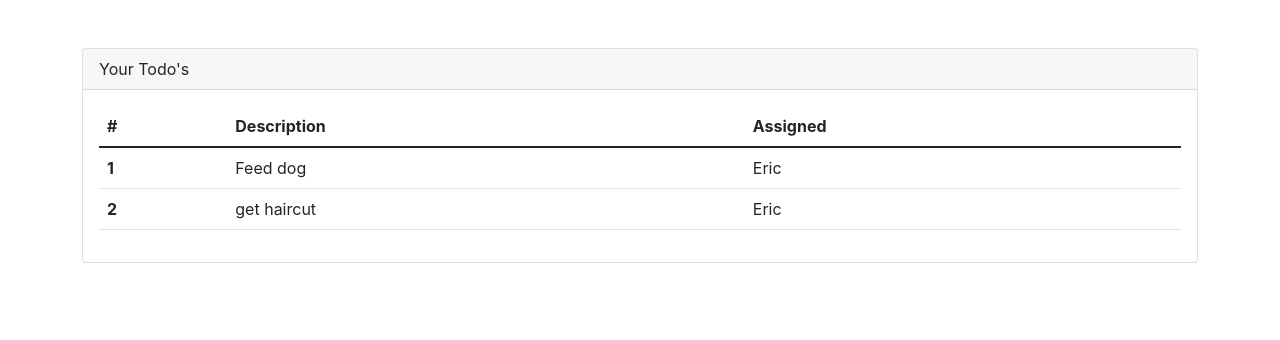
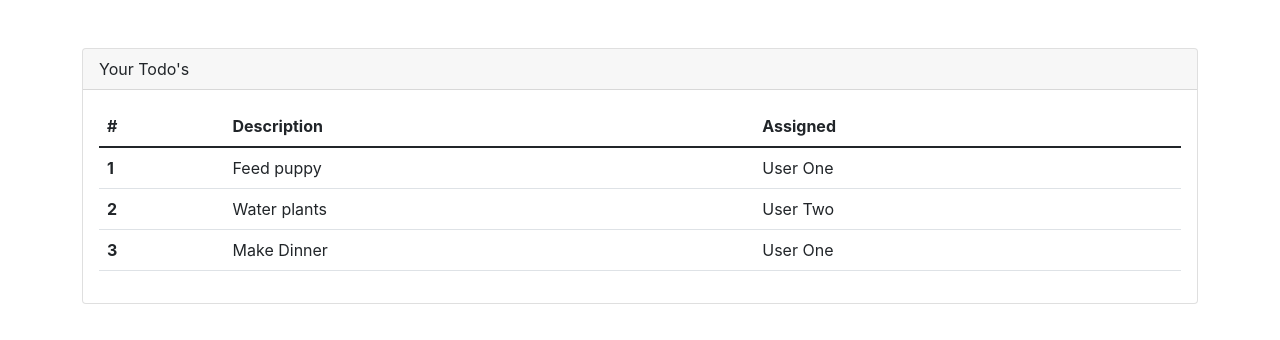
Before and after one commit to matthewguizar/ReactDemo, a React (Create React App) app: page / in a window 1280 px wide. Shown: the top 340 px of the page. Built offline with nearby package versions, Linux system fonts and the light colour scheme.

Commit message:
passing data to react components dynamically

```diff
--- a/src/App.js
+++ b/src/App.js
@@ -27,12 +27,21 @@
               </tr>
             </thead>
             <tbody>
-              <TodoRowItem/>
-              <tr>
-                <th scope='row'>2</th>
-                <td>get haircut</td>
-                <td>Eric</td>
-              </tr>
+              <TodoRowItem
+              rowNumber={todos[0].rowNumber}
+              rowDescription={todos[0].rowDescription}
+              rowAssigned={todos[0].rowAssigned}
+              />
+              <TodoRowItem
+              rowNumber={todos[1].rowNumber}
+              rowDescription={todos[1].rowDescription}
+              rowAssigned={todos[1].rowAssigned}
+              />
+              <TodoRowItem
+              rowNumber={todos[2].rowNumber}
+              rowDescription={todos[2].rowDescription}
+              rowAssigned={todos[2].rowAssigned}
+              />
             </tbody>
           </table>
         </div>
--- a/src/components/TodoRowItem.js
+++ b/src/components/TodoRowItem.js
@@ -1,9 +1,10 @@
-function TodoRowItem() {
+//props=properties
+function TodoRowItem(props) {
 return (
     <tr>
-    <th scope='row'>1</th>
-    <td>Feed dog</td>
-    <td>Eric</td>
+    <th scope='row'>{props.rowNumber}</th>
+    <td>{props.rowDescription}</td>
+    <td>{props.rowAssigned}</td>
   </tr>
 )
 }
```
